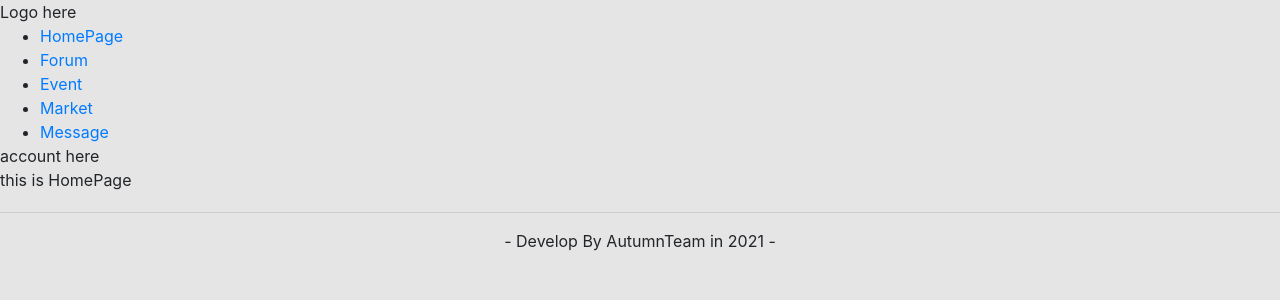
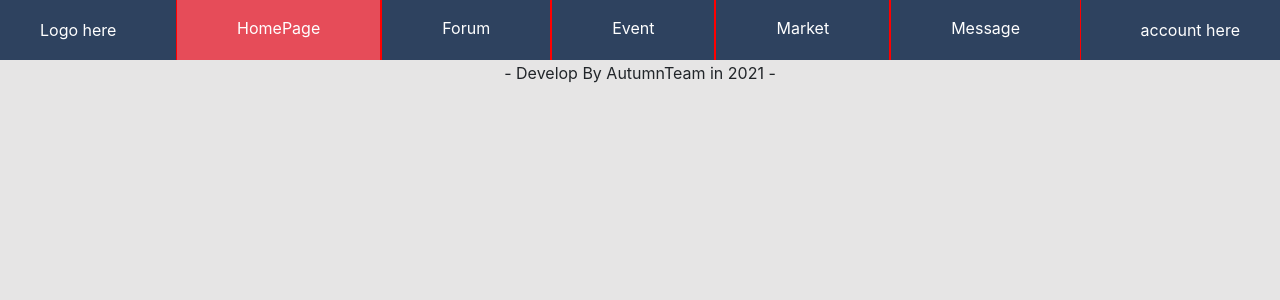
Before and after one commit to Autumn-Team/CommunityHub-web-react-verson, a React (Create React App) app: page /homePage in a window 1280 px wide. Shown: the top 300 px of the page. Built offline with nearby package versions, Linux system fonts and the light colour scheme.

Commit message:
modify format and add css style

```diff
--- a/src/components/Navigation/NavBar/NavBar.js
+++ b/src/components/Navigation/NavBar.js
@@ -1,7 +1,7 @@
 import React from 'react';
 
 import classes from './NavBar.module.css';
-import NavigationItems from '../NavigationItems/NavigationItems';
+import NavigationItems from './NavigationItems/NavigationItems';
 
 const NavBar = props => (
     <header className={classes.NavBar}>
--- /dev/null
+++ b/src/components/Navigation/NavBar.module.css
@@ -0,0 +1,16 @@
+.NavBar {
+    top: 0;
+    left: 0;
+    width: 100%;
+    height: 60px;
+    position: fixed;
+    background-color:#2e425f;
+    display: flex;
+    flex-direction: row;
+    justify-content: space-between;
+    align-items: center;
+    padding: 0 40px;
+    box-sizing: border-box;
+    color: white;
+
+}
--- a/src/components/Navigation/NavBar/NavBar.module.css
+++ /dev/null
@@ -1,4 +0,0 @@
-.NavBar {
-    /* top: 0; */
-    left: 0;
-}
--- a/src/components/Navigation/NavigationItems/NavigationItem/NavigationItem.js
+++ b/src/components/Navigation/NavigationItems/NavigationItem/NavigationItem.js
@@ -4,7 +4,7 @@ import { NavLink } from 'react-router-dom';
 import classes from './NavigationItem.module.css';
 
 const NavigationItem = props => (
-    <li className={classes.navigationItem}>
+    <li className={classes.NavigationItem}>
         <NavLink
             to={props.link}
             exact={props.exact}
--- a/src/components/Navigation/NavigationItems/NavigationItem/NavigationItem.module.css
+++ b/src/components/Navigation/NavigationItems/NavigationItem/NavigationItem.module.css
@@ -1,20 +1,31 @@
 .NavigationItem {
     box-sizing: border-box;
     display: block;
-    width: 100%;
+    width: auto;
+    height: 100%;
     align-items: center;
+    margin: 0;
+    border-left: 1px solid red;
+    border-right: 1px solid red;
 }
 
 .NavigationItem a {
-    color: #8f5c2c;
+    color: white;
     text-decoration: none;
     width: 100%;
     box-sizing: border-box;
     display: block;
+    height: 100%;
+    padding: 16px 60px;
+    border-bottom: 4px solid transparent;
 }
 
-.NavigationItem a:hover,
+.NavigationItem a:hover {
+    background-color: #c9989c;
+}
+
 .NavigationItem a:active,
 .NavigationItem a.active {
-    color: #40a4c8;
+    background-color: #e64c59;
+    color: white;
 }
--- a/src/components/Navigation/NavigationItems/NavigationItems.js
+++ b/src/components/Navigation/NavigationItems/NavigationItems.js
@@ -3,7 +3,7 @@ import React from 'react';
 import classes from './NavigationItems.module.css';
 import NavigationItem from './NavigationItem/NavigationItem';
 
-const NavigationBar = () => (
+const NavigationItems = () => (
     <ul className={classes.NavigationItems}>
         <NavigationItem link="/homePage" exact>HomePage</NavigationItem>
         <NavigationItem link="/forum">Forum</NavigationItem>
@@ -13,4 +13,4 @@ const NavigationBar = () => (
     </ul>
 );
 
-export default NavigationBar;
+export default NavigationItems;
--- a/src/components/Navigation/NavigationItems/NavigationItems.module.css
+++ b/src/components/Navigation/NavigationItems/NavigationItems.module.css
@@ -1,3 +1,8 @@
 .NavigationItems {
    margin: 0;
+   padding: 0px 0px;
+   list-style: none;
+   display: flex;
+   align-items: center;
+   height: 100%;
 }
--- a/src/containers/Layout/Layout.js
+++ b/src/containers/Layout/Layout.js
@@ -2,7 +2,7 @@ import React from 'react';
 import { useLocation } from 'react-router-dom';
 
 import Footer from '../../components/Footer/Footer';
-import NavBar from '../../components/Navigation/NavBar/NavBar';
+import NavBar from '../../components/Navigation/NavBar';
 
 const Layout = props =>  {
     const location = useLocation();
```
